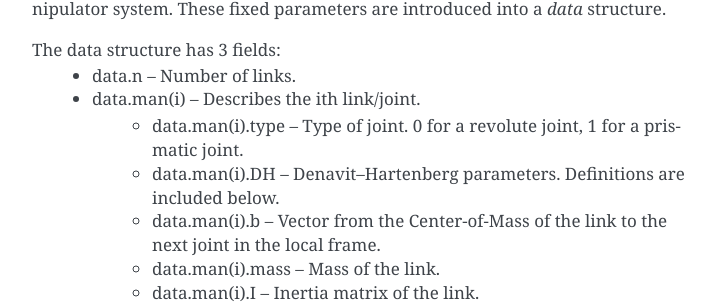
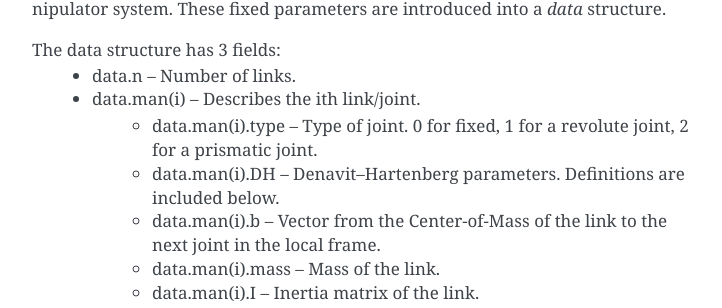
Before and after one commit to wujiashu0421/SPART, a Sphinx documentation site: the page built from docs/source/DH.rst, in a window 1280 px wide and 900 px high, scrolled down 817 px. Shown: the part 146-454 px from the top of the window, without its empty margins (388-1110 px from the left). Built offline with Sphinx 7.4.7, drawn with Linux system fonts in a browser that asks for light colours; some of the changed lines change nothing that is shown.

Commit message:
Corrected joint type (to match new model).

```diff
--- a/docs/source/DH.rst
+++ b/docs/source/DH.rst
@@ -21,7 +21,7 @@ Before SPART can start computing any kinematic or dynamic magnitude it needs a r
 The data structure has 3 fields:
 	* data.n -- Number of links.
 	* data.man(i) -- Describes the ith link/joint.
-		* data.man(i).type -- Type of joint. 0 for a revolute joint, 1 for a prismatic joint.
+		* data.man(i).type -- Type of joint. 0 for fixed, 1 for a revolute joint, 2 for a prismatic joint.
 		* data.man(i).DH -- Denavit--Hartenberg parameters. Definitions are included below.
 		* data.man(i).b -- Vector from the Center-of-Mass of the link to the next joint in the local frame.
 		* data.man(i).mass -- Mass of the link.
@@ -119,7 +119,7 @@ We can then create our data structure:
 	data.n=5;
 
 	%First joint
-	data.man(1).type=0;
+	data.man(1).type=1;
 	data.man(1).DH.d = L1;
 	data.man(1).DH.alpha = pi/2;
 	data.man(1).DH.a = 0;
@@ -127,7 +127,7 @@ We can then create our data structure:
 	data.man(1).b = [0;L1/2;0];
 
 	%Second joint
-	data.man(2).type=0;
+	data.man(2).type=1;
 	data.man(2).DH.d = 0;
 	data.man(2).DH.alpha = 0;
 	data.man(2).DH.a = sqrt(L2^2+L3^2);
@@ -135,7 +135,7 @@ We can then create our data structure:
 	data.man(2).b = [cos(-data.man(2).DH.theta),-sin(-data.man(2).DH.theta),0;sin(-data.man(2).DH.theta),cos(-data.man(2).DH.theta),0;0,0,1]*[L3^2/2;L2^2/2 + L3*L2;0]/(L2 + L3);
 
 	%Third joint
-	data.man(3).type=0;
+	data.man(3).type=1;
 	data.man(3).DH.d = 0;
 	data.man(3).DH.alpha = 0;
 	data.man(3).DH.a =L4;
@@ -143,7 +143,7 @@ We can then create our data structure:
 	data.man(3).b = [L4/2;0;0];
 
 	%Fourth joint
-	data.man(4).type=0;
+	data.man(4).type=1;
 	data.man(4).DH.d = 0;
 	data.man(4).DH.alpha = pi/2;
 	data.man(4).DH.a = 0;
@@ -151,7 +151,7 @@ We can then create our data structure:
 	data.man(4).b = [0;0;-L5/2];
 
 	%Fifth joint
-	data.man(5).type=0;
+	data.man(5).type=1;
 	data.man(5).DH.d = L5+L6;
 	data.man(5).DH.alpha =-pi/2;
 	data.man(5).DH.a = 0;
```
